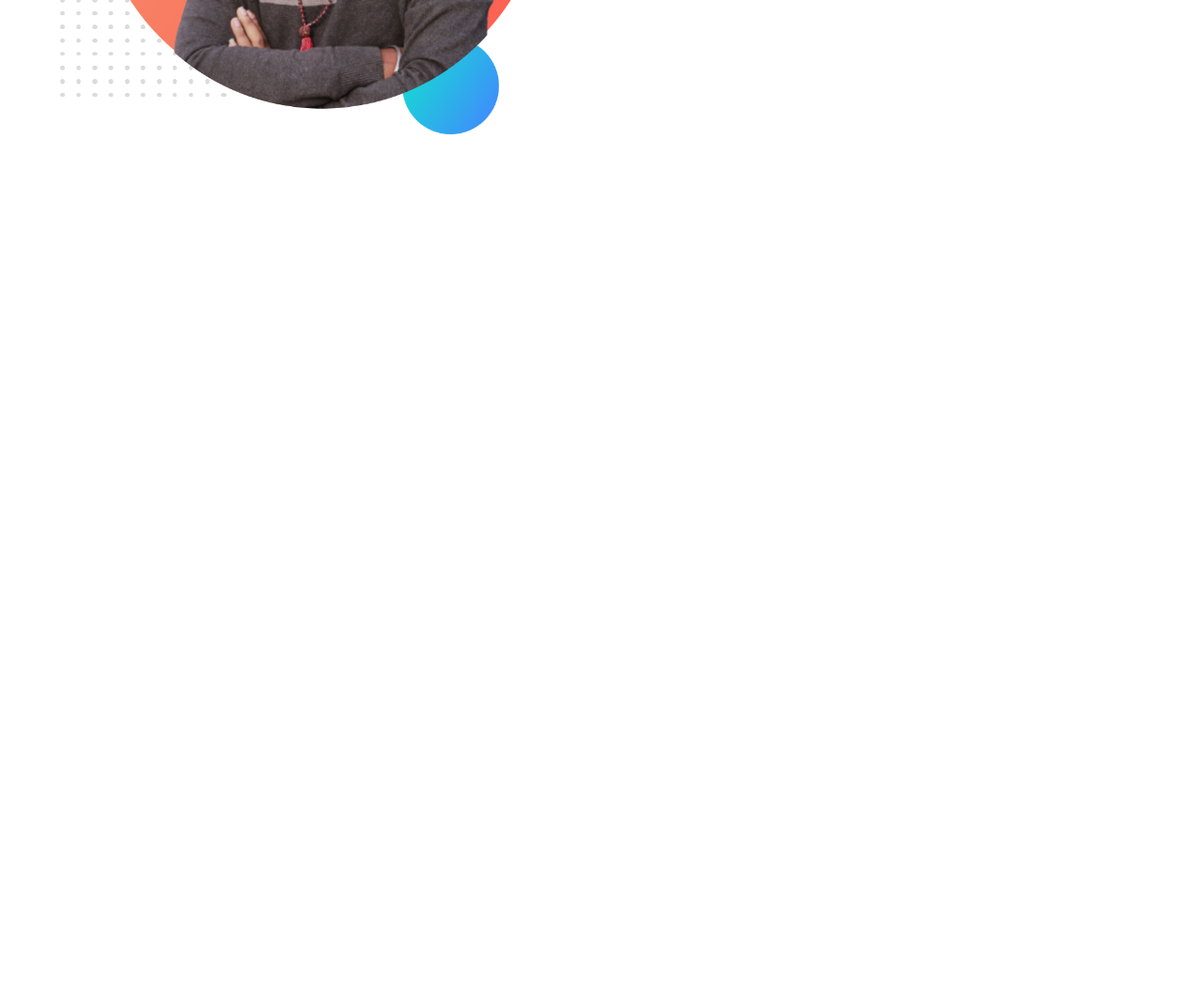
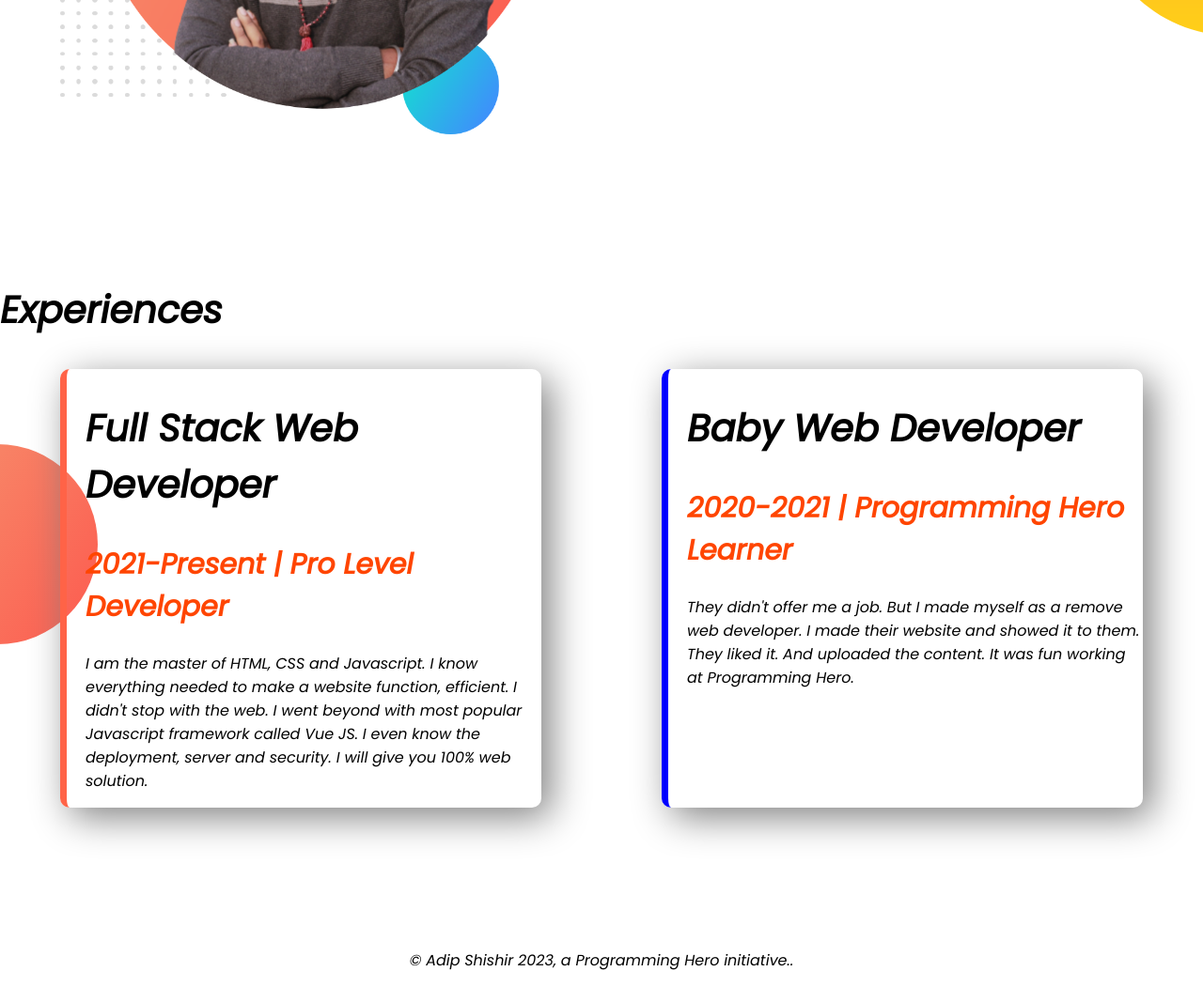
Before and after one commit to ShishirBalo/developer-portfolio, a plain HTML site: page index.html in a window 1280 px wide. Shown: the part 1027-2078 px from the top of the page at 94% size. Before the commit the page ends 1327 px from the top, so only its background shows below. Drawn offline with Linux system fonts and the light colour scheme.

Commit message:
style border and footer added

```diff
--- a/index.html
+++ b/index.html
@@ -13,10 +13,10 @@
 </head>
 
 <body>
-    <section class="top-banner">
+    <section class="top-banner flecible-container">
         <div class="half-width">
             <h1>Welcome To</h1>
-            <h1><span class="shishir-color">Adip Shishir's</span> World</h1>
+            <h1><span class="orange-color">Adip Shishir's</span> World</h1>
             <h3>Build Climber and Train Stopper</h3>
             <p>You might saw me jumping, climbing buildings, and stopping trains. But nobody pays me a dime for that
                 work.
@@ -31,7 +31,7 @@
             <img src="images/shishir-bg1.png" alt="">
         </div>
     </section>
-    <section class="dream-big">
+    <section class="dream-big flecible-container">
         <div class="half-width">
             <img src="images/shishir-bg2.png" alt="">
         </div>
@@ -43,9 +43,28 @@
             <a class="link-button" target="_blank href=" https://www.facebook.com/adip.shishir.9">DOWNLOAD RESUME</a>
         </div>
     </section>
-
-
-
+    <section class="experiences-area">
+        <h1>Experiences</h1>
+        <div class="flecible-container">
+            <div id="full-stack-devoloper" class="experience-item">
+                <h1>Full Stack Web Developer</h1>
+                <h2 class="orange-color">2021-Present | Pro Level Developer</h2>
+                <p>I am the master of HTML, CSS and Javascript. I know everything needed to make a website function,
+                    efficient. I didn't stop with the web. I went beyond with most popular Javascript framework called
+                    Vue JS. I even know the deployment, server and security. I will give you 100% web solution.</p>
+            </div>
+            <div id="baby-web-devoloper" class="experience-item">
+                <h1>Baby Web Developer</h1>
+                <h2 class="orange-color">2020-2021 | Programming Hero Learner</h2>
+                <p>They didn't offer me a job. But I made myself as a remove web developer. I made their website and
+                    showed it to them. They liked it. And uploaded the content. It was fun working at Programming Hero.
+                </p>
+            </div>
+        </div>
+    </section>
 </body>
+<footer>
+    <p>© Adip Shishir 2023, a Programming Hero initiative..</p>
+</footer>
 
 </html>
--- a/style.css
+++ b/style.css
@@ -4,14 +4,18 @@
 }
 
 h1 {
-    font-size: 50px;
+    font-size: 40px;
 }
 
-.shishir-color {
+h2 {
+    font-size: 30px;
+}
+
+.orange-color {
     color: orangered;
 }
 
-section {
+.flecible-container {
     display: flex;
     margin-bottom: 150px;
 }
@@ -38,3 +42,36 @@
     background-image: url(images/top-banner.png);
     background-repeat: no-repeat;
 }
+
+.dream-big {
+    background-image: url(images/dream-bg.png);
+    background-repeat: no-repeat;
+    background-position: right;
+}
+
+.experiences-area {
+    background-image: url(images/exp-bg.png);
+    background-repeat: no-repeat;
+    background-position: left;
+}
+
+.experience-item {
+    width: 40%;
+    margin-left: 5%;
+    margin-right: 5%;
+    padding-left: 20px;
+    border-radius: 10px;
+    box-shadow: 10px 10px 40px gray;
+}
+
+#full-stack-devoloper {
+    border-left: 7px solid tomato;
+}
+
+#baby-web-devoloper {
+    border-left: 7px solid blue;
+}
+
+footer p {
+    text-align: center;
+}
```
